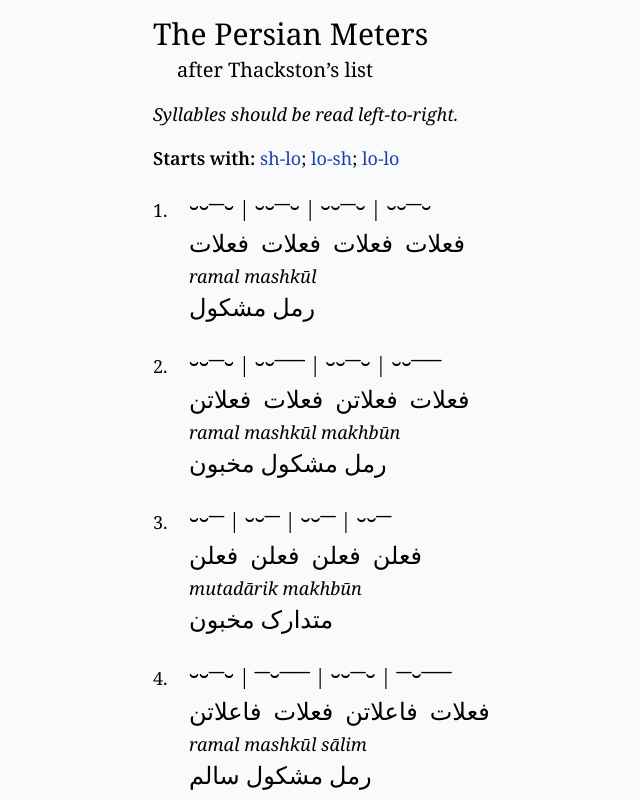
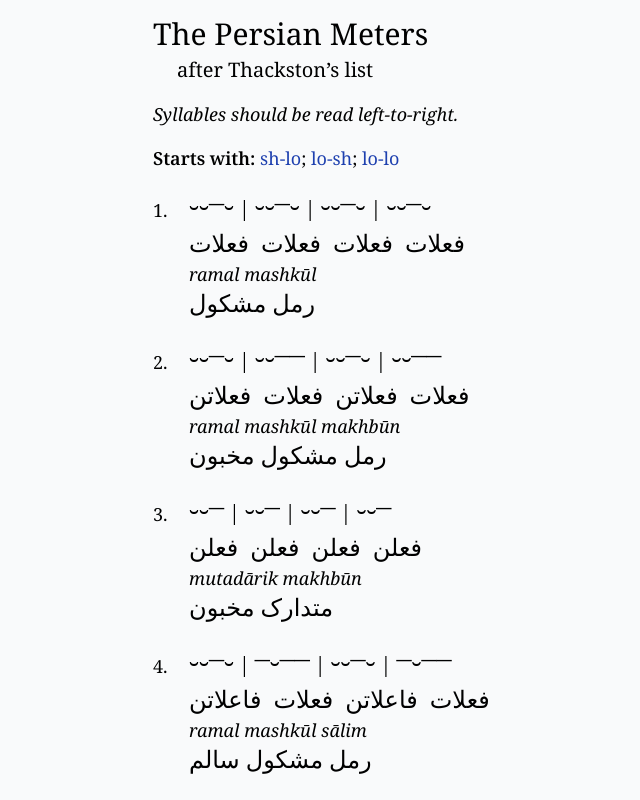
Before and after one commit to theodore-s-beers/meters, a SvelteKit app: page / in a window 1280 px wide. Shown: the top 800 px of the page, without its empty margins (55-695 px from the left). Built offline with nearby package versions, Linux system fonts and the light colour scheme; a web font is replaced by a local one.

Commit message:
Remove margin

```diff
--- a/src/routes/+page.svelte
+++ b/src/routes/+page.svelte
@@ -45,7 +45,7 @@
 
 			<div class="ml-9 font-markazi text-2xl">{meter.feetFa.join(' ')}</div>
 
-			<div class="my-0.5 ml-9"><em>{meter.nameLat}</em></div>
+			<div class="ml-9"><em>{meter.nameLat}</em></div>
 
 			<div class="ml-9 font-markazi text-2xl">{meter.nameFa}</div>
 		</div>
```
